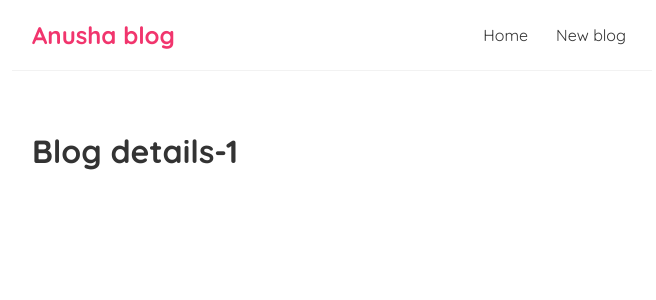
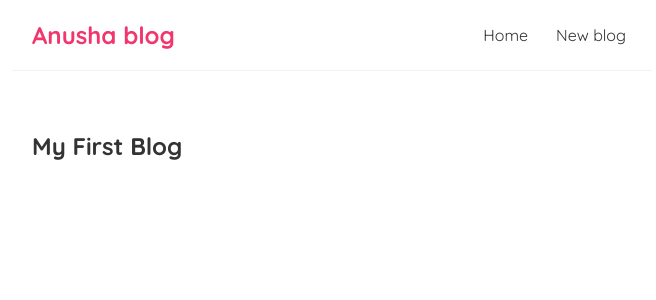
Before and after one commit to A12h16/test, a React (Create React App) app: page /blogs/1 in a window 1280 px wide. Shown: the top 300 px of the page, without its empty margins (308-964 px from the left). Built offline with nearby package versions, Linux system fonts and the light colour scheme; data requests are answered from the project's data file.

Commit message:
feat: :art: Details page

```diff
--- a/src/App.js
+++ b/src/App.js
@@ -1,7 +1,8 @@
+import { BrowserRouter as Router, Switch, Route } from 'react-router-dom';
+
 import './index';
 import HomePage from './Home';
 import Navbar from './Navbar';
-import { BrowserRouter as Router, Switch, Route } from 'react-router-dom';
 import Create from './Create';
 import BlogsDetails from './BlogsDetails';
 
--- a/src/BlogsDetails.js
+++ b/src/BlogsDetails.js
@@ -1,12 +1,17 @@
 import { useParams } from "react-router-dom";
+import useFetch from "./useFetch";
 
-const BlogsDetails = () => {
-    const {id}=useParams()
-    return (
-        <div className="blog-details">
-            <h1>Blog details-{id}</h1>
-        </div>
-     );
+const BlogDetails = () => {
+  const { id } = useParams();
+  const { data, error, isPending } = useFetch('http://localhost:8000/blogs/' + id);
+
+  return (
+    <div className="blog-details">
+      { isPending && <div>Loading...</div> }
+      { error && <div>{ error }</div> }
+      { data && <h2>{ data.title }</h2>}
+    </div>
+  );
 }
 
-export default BlogsDetails;
+export default BlogDetails;
--- a/src/useFetch.js
+++ b/src/useFetch.js
@@ -1,40 +1,45 @@
-import { useState, useEffect } from "react";
-
+import { useState, useEffect } from 'react';
 
 const useFetch = (url) => {
-    const [data, setData] = useState(null)
+    console.log("url",url)
+  const [data, setData] = useState(null);
   const [isPending, setIsPending] = useState(true);
-    const [error, setError] = useState(true);
+  const [error, setError] = useState(null);
 
   useEffect(() => {
-        const abortCont =new AbortController();
+    const abortCont = new AbortController();
+
     setTimeout(() => {
-            fetch(url,{signal:abortCont.signal})
-                .then(res => {      //promise
-                    if (!res.ok) {
-                        throw Error('Could not fech the data for the resourse')
+      fetch(url, { signal: abortCont.signal })
+      .then(res => {
+        console.log("res")
+        if (!res.ok) { // error coming back from server
+          throw Error('could not fetch the data for that resource');
         }
         return res.json();
       })
-                .then(data => { //another promise to take data from other response
-                    setData(data)
-                    setIsPending(false)// shows loading before fetching data.once data feched assigned to false
-                    setError(null)
+      .then(data => {
+        setIsPending(false);
+        setData(data);
+        setError(null);
+        console.log("data",data)
       })
-                .catch(error => {
-                    if(error.name==="AbortError"){
-                        console.log("fetch abborted")
-                    }
-                    else{
-                    setError(error.message)
-                    setIsPending(false)
+      .catch(err => {
+        if (err.name === 'AbortError') {
+          console.log('fetch aborted')
+        } else {
+          // auto catches network / connection error
+          setIsPending(false);
+          setError(err.message);
         }
       })
-        }, 1000)
+    }, 1000);
 
-        return ()=>abortCont.abort();
+    // abort the fetch
+    return () => abortCont.abort();
   }, [url])
-    return {data,isPending,error}//object
+
+  return { data, isPending, error };
 }
 
-export default useFetch
+export default useFetch;
```
Lines whose indentation alone changed are shown as unchanged.
